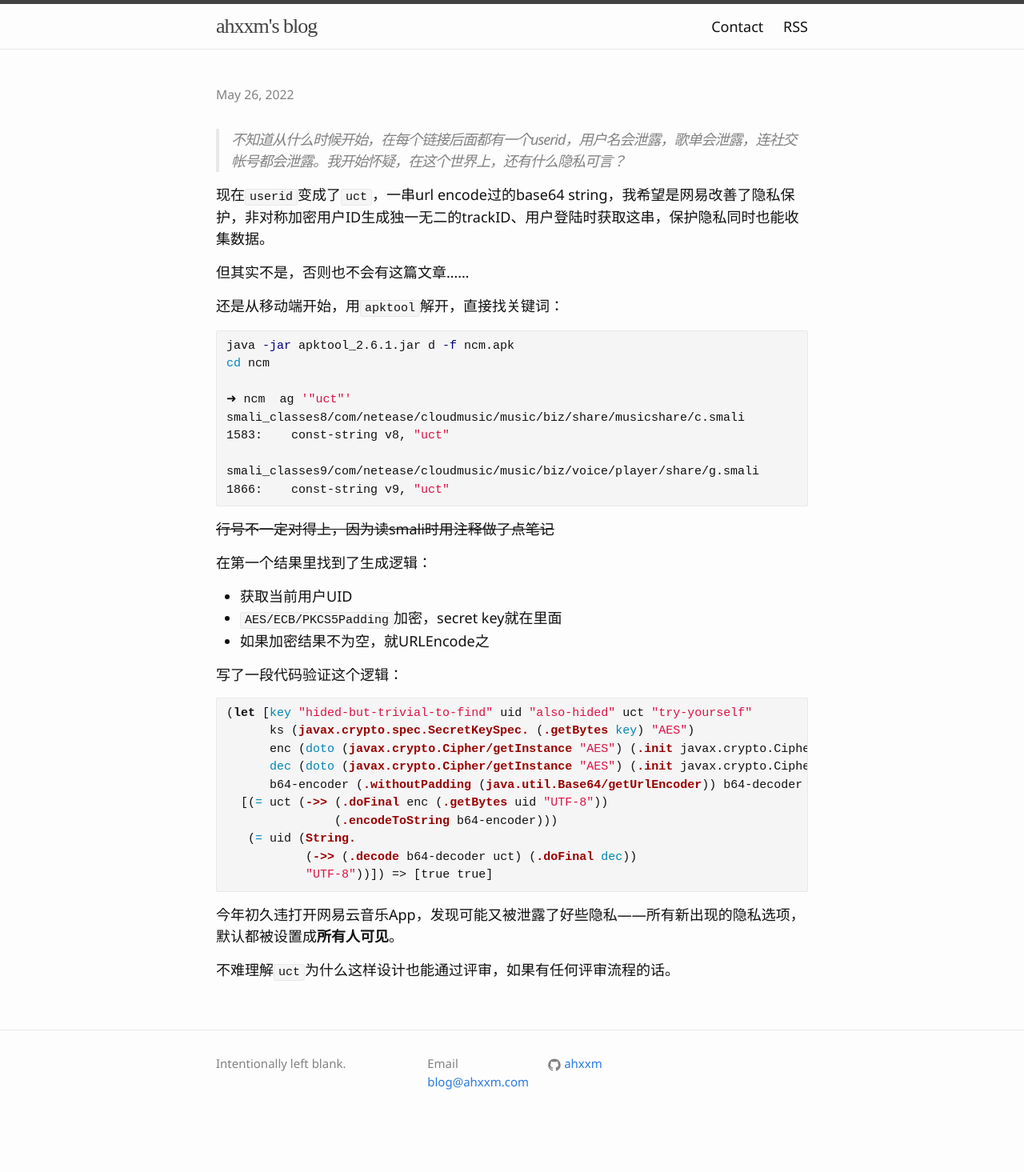
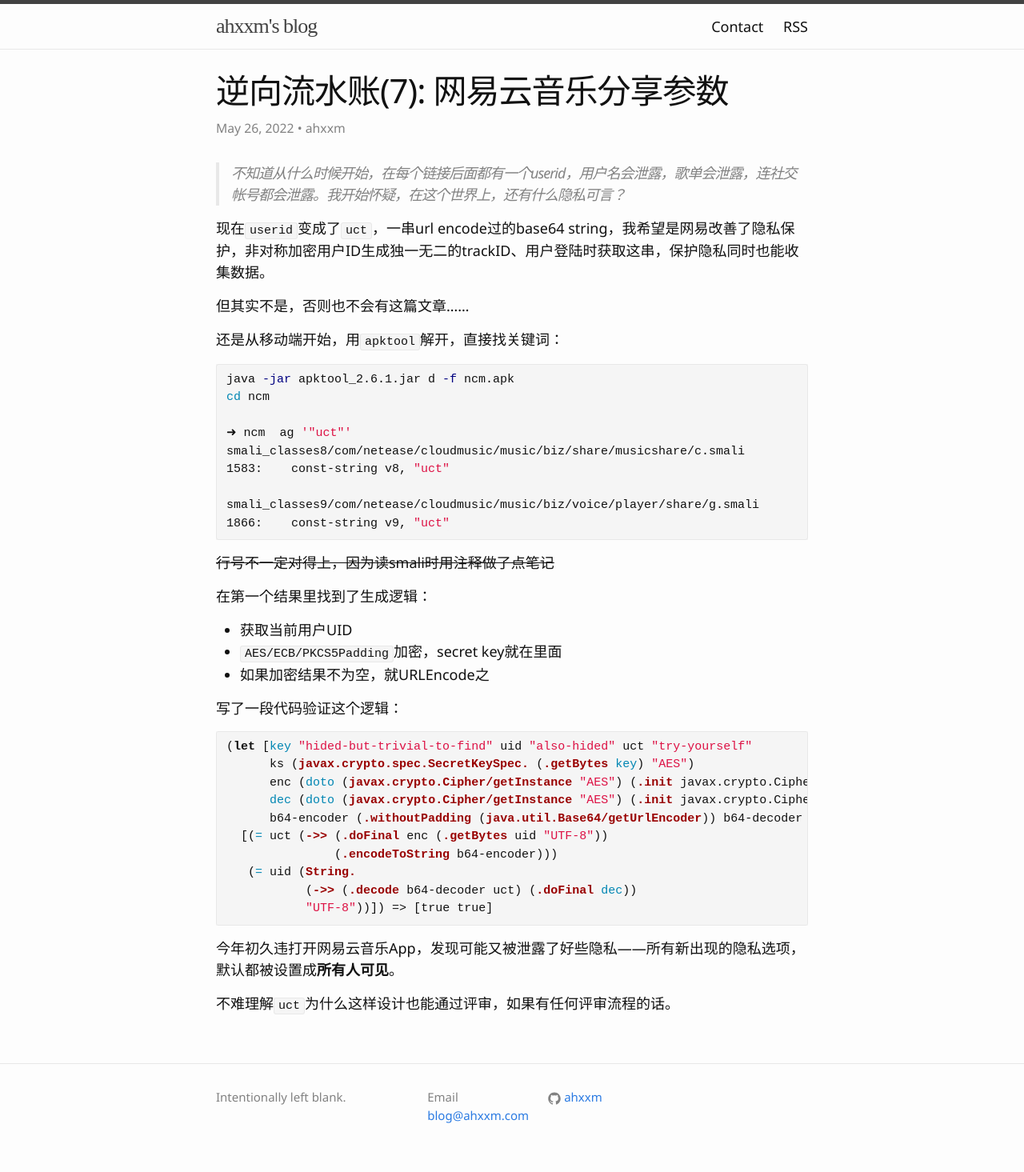
Before and after one commit to ahxxm/ahxxm.github.io, a Jekyll site: the page built from _posts/2022-05-26-netease-music.md, in a window 1280 px wide. Shown: the whole page at 80% size. Built offline with Jekyll 4.4.1, drawn with Linux system fonts in a browser that asks for light colours; our own code applies the rules of GitHub Pages for plain Markdown files; before the commit the page ends 1423 px from its top, so only the background shows below that.

Commit message:
quote title

```diff
--- a/_posts/2022-05-26-netease-music.md
+++ b/_posts/2022-05-26-netease-music.md
@@ -1,5 +1,5 @@
 ---
-title: 逆向流水账(7): 网易云音乐分享参数
+title: "逆向流水账(7): 网易云音乐分享参数"
 author: ahxxm
 layout: post
 permalink: /173.moew/
```
